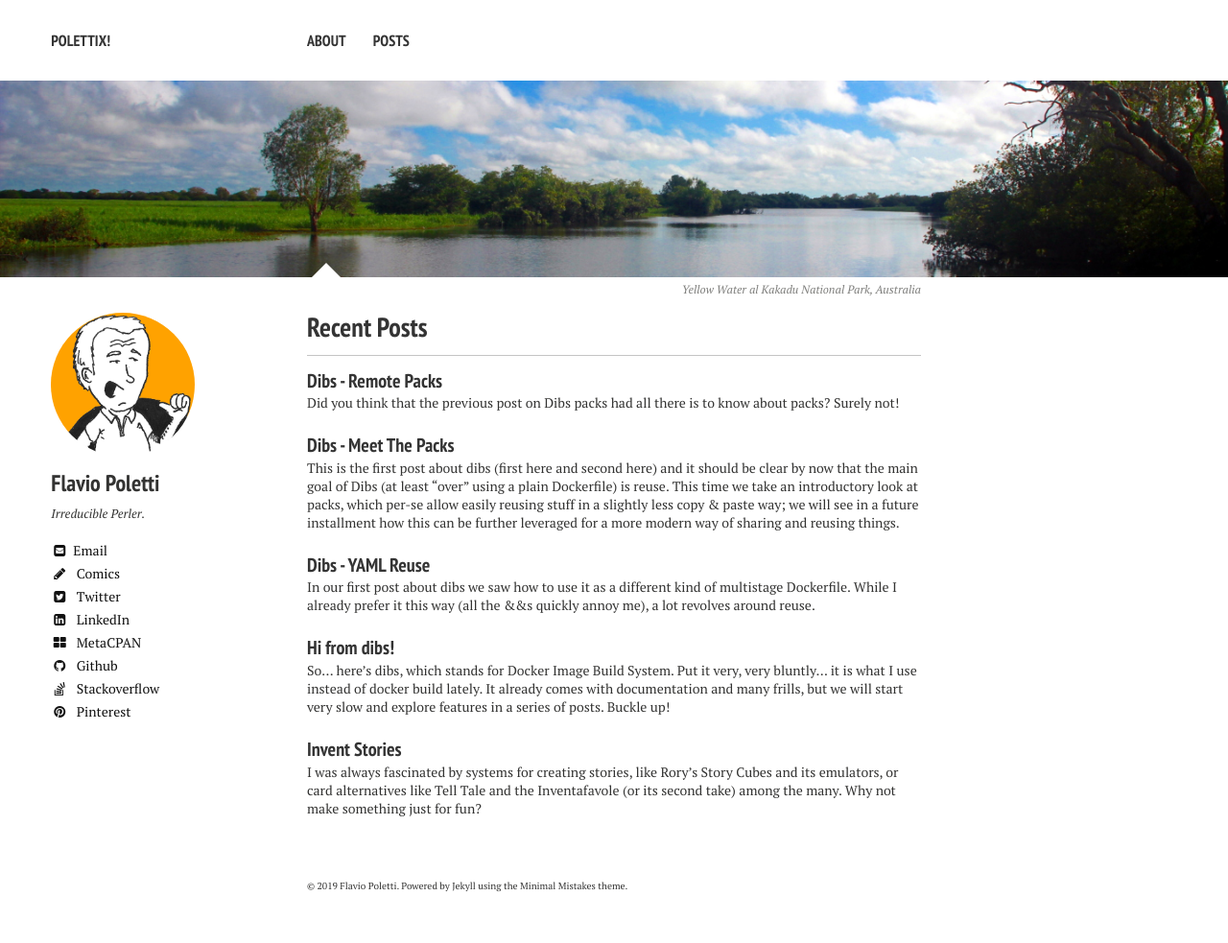
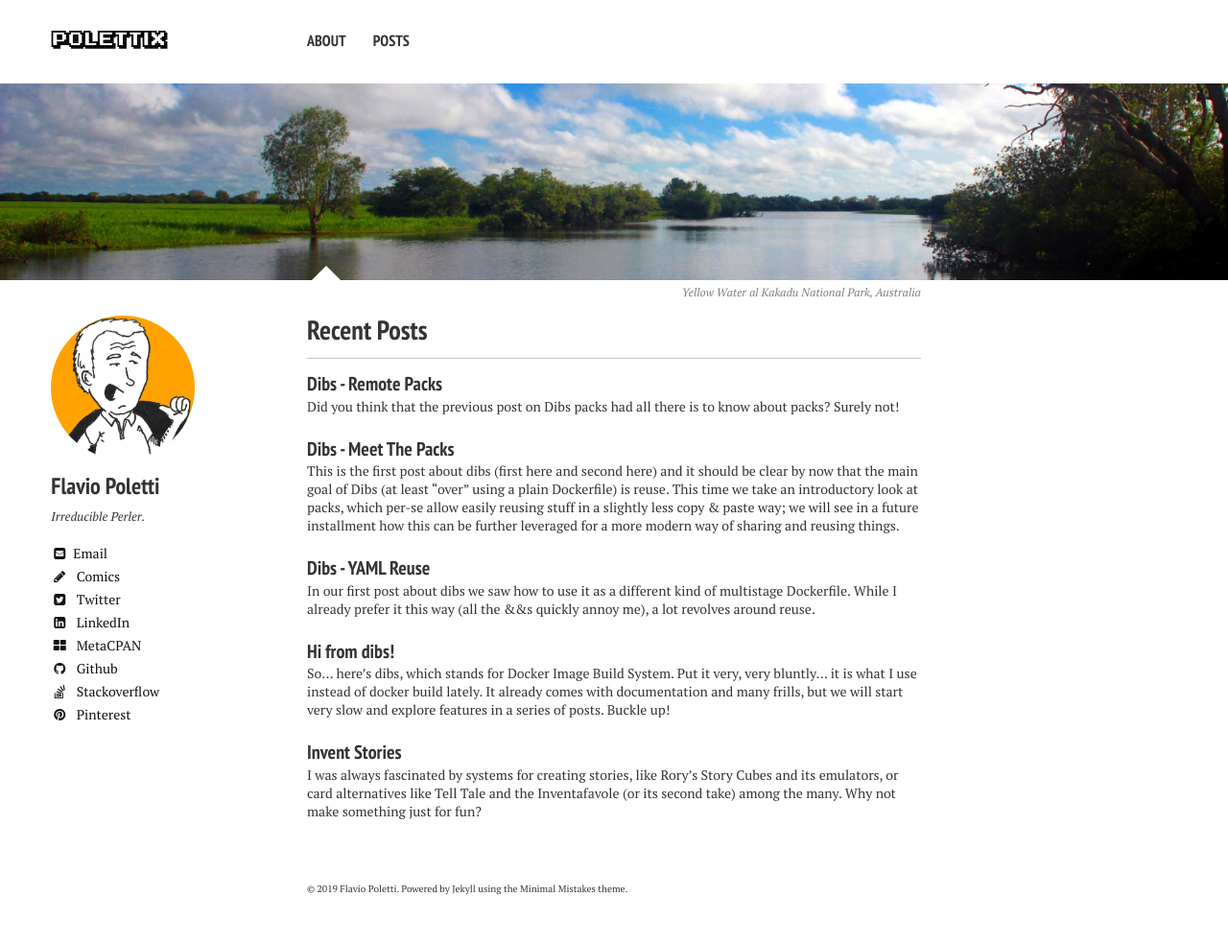
Before and after one commit to polettix/blog, a Jekyll site: the page built from index.md, in a window 1280 px wide. Shown: the whole page at 96% size. Built offline with Jekyll 4.4.1, drawn with Linux system fonts in a browser that asks for light colours; nearby versions of some CDN libraries.

Commit message:
Add logo image for blog owner

```diff
--- a/_config.yml
+++ b/_config.yml
@@ -9,7 +9,7 @@ encoding: 'utf-8'
 twitter_username: polettix
 github_username:  polettix
 timezone: 'Europe/Rome'
-
+logo: polettix.png
 
 # Jekyll configuration
 
--- a/_includes/_navigation.html
+++ b/_includes/_navigation.html
@@ -1,6 +1,7 @@
 <div class="navigation-wrapper">
 	<div class="site-name">
-		<a href="{{ site.url }}/">{{ site.title }}</a>
+		<!-- a href="{{ site.url }}/">{{ site.title }}</a -->
+      <a href="{{ site.url }}/"><img style="height: 1.2em" src="/images/{{ site.logo }}" alt="{{ site.title }}"></a>
 	</div><!-- /.site-name -->
 	<div class="top-navigation">
 		<nav role="navigation" id="site-nav" class="nav">
```
Also changed, not shown: images/polettix.png (added).
